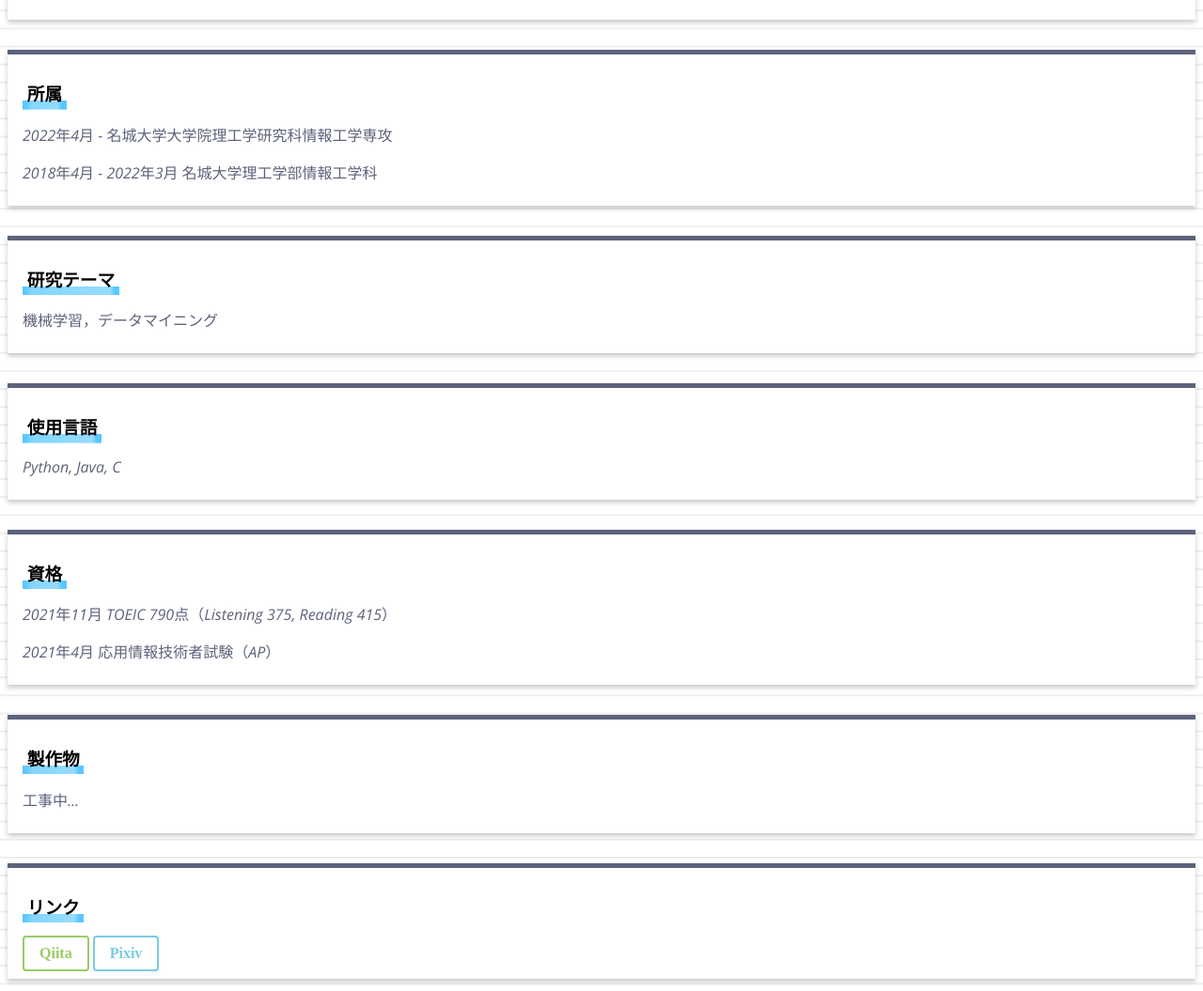
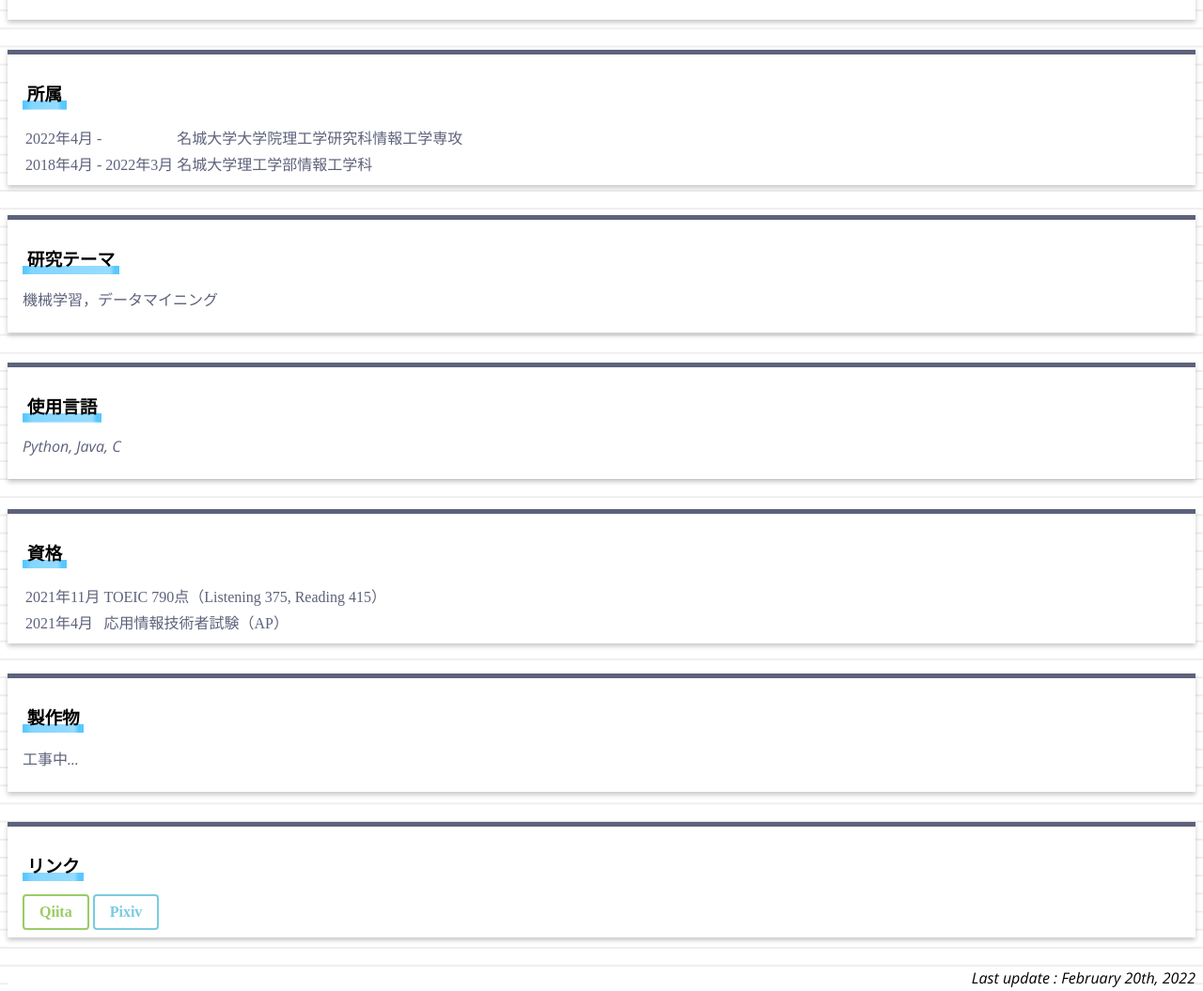
Before and after one commit to tatsu0428/portfolio, a plain HTML site: page index.html in a window 1280 px wide. Shown: the part 623-1678 px from the top of the page at 94% size. Drawn offline with nearby package versions, Linux system fonts and the light colour scheme.

Commit message:
Update index.html

```diff
--- a/index.html
+++ b/index.html
@@ -36,8 +36,16 @@
 
     <div class="data">
       <h3><mark class="blue">所属</mark></h3>
-      <p>2022年4月 - 名城大学大学院理工学研究科情報工学専攻</p>
-      <p>2018年4月 - 2022年3月 名城大学理工学部情報工学科</p>
+      <table>
+        <tr>
+          <td class="td">2022年4月 -</td>
+          <td>名城大学大学院理工学研究科情報工学専攻</td>
+        </tr>
+        <tr>
+          <td class="td">2018年4月 - 2022年3月</td>
+          <td>名城大学理工学部情報工学科</td>
+        </tr>
+      </table>
     </div>
 
     <div class="data">
@@ -52,8 +60,16 @@
 
     <div class="data">
       <h3><mark class="blue">資格</mark></h3>
-      <p>2021年11月 TOEIC 790点（Listening 375, Reading 415）</p>
-      <p>2021年4月 応用情報技術者試験（AP）</p>
+      <table class="table">
+        <tr>
+          <td class="td">2021年11月</td>
+          <td>TOEIC 790点（Listening 375, Reading 415）</td>
+        </tr>
+        <tr>
+          <td class="td">2021年4月</td>
+          <td>応用情報技術者試験（AP）</td>
+        </tr>
+      </table>
     </div>
 
     <div class="data">
@@ -68,8 +84,11 @@
     </div>
 
     <footer>
-      <p>Last update : February 17th, 2022</p>
+      <div align="right">
+        <p class="footer">Last update : February 20th, 2022</p>
+      </div>
     </footer>
 
   </body>
+
 </html>
```
